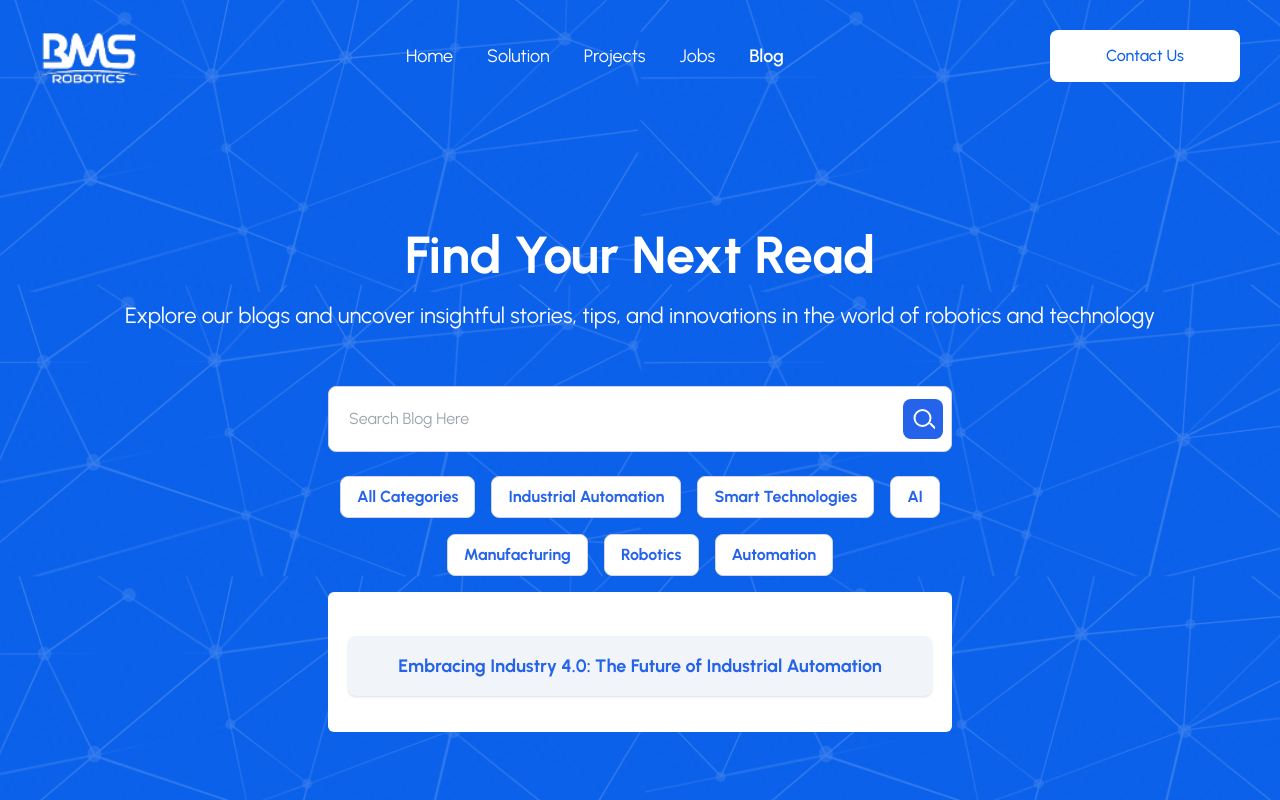
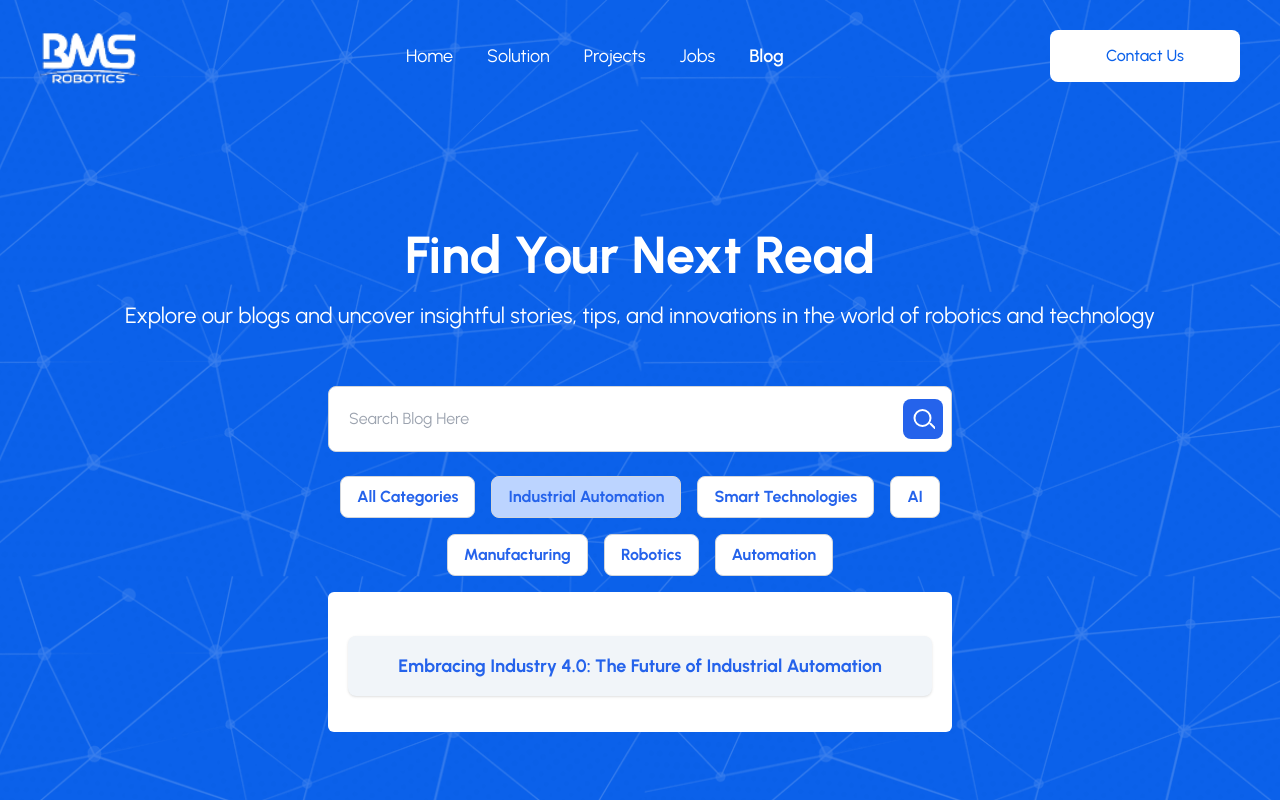
Before and after one commit to Tafhim-87/BMS-robotics, a Next.js app: page /blog in a window 1280 px wide. Both pictures are taken after a click on the button "Industrial Automation". Shown: the top 800 px of the page. Built offline with nearby package versions, Linux system fonts and the light colour scheme.

Commit message:
blog navbar

```diff
--- a/src/Components/blog/BlogHero.jsx
+++ b/src/Components/blog/BlogHero.jsx
@@ -1,10 +1,23 @@
 import React from "react";
+import { motion } from "framer-motion";
 import BlogSearch from "./BlogSearch";
 import Image from "next/image";
 import bg from "@/assets/imgs/blog/bgpatturn.png";
 import WhiteNavbaar from "./WhiteNavbar";
 
 const BlogHero = () => {
+  // Animation variants for the text
+  const textVariants = {
+    hidden: { opacity: 0, y: 20 },
+    visible: { opacity: 1, y: 0, transition: { duration: 0.8 } },
+  };
+
+  // Animation variants for the search bar
+  const searchVariants = {
+    hidden: { opacity: 0, y: 20 },
+    visible: { opacity: 1, y: 0, transition: { duration: 0.8, delay: 0.5 } },
+  };
+
   return (
     <div className="w-full flex flex-col justify-center items-center relative bg-[#0B61EA] text-[#FFFFFF]">
       <Image
@@ -16,16 +29,32 @@ const BlogHero = () => {
       />
       <WhiteNavbaar />
       <div className="container flex flex-col justify-center items-center text-center px-4 z-10 py-16 md:py-20 lg:py-28">
-        <h1 className="text-3xl sm:text-4xl md:text-5xl lg:text-[52px] leading-tight md:leading-[62px] font-bold">
+        <motion.h1
+          className="text-3xl sm:text-4xl md:text-5xl lg:text-[52px] leading-tight md:leading-[62px] font-bold"
+          variants={textVariants}
+          initial="hidden"
+          animate="visible"
+        >
           Find Your Next Read
-        </h1>
-        <p className="text-base sm:text-lg md:text-xl lg:text-[22px] mt-4">
+        </motion.h1>
+        <motion.p
+          className="text-base sm:text-lg md:text-xl lg:text-[22px] mt-4"
+          variants={textVariants}
+          initial="hidden"
+          animate="visible"
+          transition={{ delay: 0.2 }}
+        >
           Explore our blogs and uncover insightful stories, tips, and
           innovations in the world of robotics and technology
-        </p>
-        <div className="w-full max-w-2xl mt-8">
+        </motion.p>
+        <motion.div
+          className="w-full max-w-2xl mt-8"
+          variants={searchVariants}
+          initial="hidden"
+          animate="visible"
+        >
           <BlogSearch />
-        </div>
+        </motion.div>
       </div>
     </div>
   );
--- a/src/Components/blog/BlogSearch.jsx
+++ b/src/Components/blog/BlogSearch.jsx
@@ -1,5 +1,6 @@
 import { useState, useEffect } from "react";
 import { debounce } from "lodash";
+import { motion, AnimatePresence } from "framer-motion"; // Import framer-motion
 import blogs from "@/Components/blog/data/blogs";
 import SearchIcn from "@/assets/svgs/SearchIcn";
 import Link from "next/link";
@@ -27,6 +28,23 @@ const BlogSearch = () => {
     debouncedSearch(searchTerm, selectedCategory);
   }, [searchTerm, selectedCategory]);
 
+  // Animation variants for categories
+  const categoryVariants = {
+    hidden: { opacity: 0, y: 10 },
+    visible: { opacity: 1, y: 0, transition: { duration: 0.3 } },
+  };
+
+  // Animation variants for blog list
+  const blogListVariants = {
+    hidden: { opacity: 0 },
+    visible: { opacity: 1, transition: { staggerChildren: 0.3 } },
+  };
+
+  const blogItemVariants = {
+    hidden: { opacity: 0, y: 10 },
+    visible: { opacity: 1, y: 0 },
+  };
+
   return (
     <div className="w-full flex flex-col items-center p-4 sm:p-6">
       {/* Search Bar */}
@@ -48,44 +66,56 @@ const BlogSearch = () => {
       </div>
 
       {/* Categories */}
-      <div className="flex flex-wrap gap-2 sm:gap-4 mt-4 sm:mt-6 justify-center">
-        <button
+      <motion.div
+        className="flex flex-wrap gap-2 sm:gap-4 mt-4 sm:mt-6 justify-center"
+        variants={blogListVariants}
+        initial="hidden"
+        animate="visible"
+      >
+        <motion.button
           onClick={() => setSelectedCategory("")}
           className={`px-3 py-2 sm:px-4 sm:py-2 rounded-lg font-bold bg-white text-blue-600 text-sm sm:text-base border border-gray-300 ${
             selectedCategory === "" ? "bg-[#9abdfd]" : "hover:bg-gray-100"
           } transition-colors`}
+          variants={categoryVariants}
         >
           All Categories
-        </button>
+        </motion.button>
         {categories.map((category, index) => (
-          <button
+          <motion.button
             key={index}
-            className={`px-3 py-2 sm:px-4 sm:py-2 rounded-lg font-bold bg-white text-blue-600 text-sm sm:text-base border border-gray-300 ${
+            className={`px-3 py-2 sm:px-4 sm:py-2 rounded-lg font-bold text-blue-600 text-sm sm:text-base border border-gray-300 ${
               selectedCategory === category
-                ? "bg-[#9abdfd]"
-                : "hover:bg-gray-100"
+                ? "bg-[#bcd4ff]"
+                : "hover:bg-gray-100  bg-white"
             } transition-colors`}
             onClick={() =>
               setSelectedCategory(selectedCategory === category ? "" : category)
             }
+            variants={categoryVariants}
           >
             {category}
-          </button>
+          </motion.button>
         ))}
-      </div>
+      </motion.div>
 
       {/* Blog List */}
+      <AnimatePresence>
         {(searchTerm || selectedCategory) && (
-        <div className="w-full bg-white rounded-md mt-4 p-5">
+          <motion.div
+            className="w-full bg-white rounded-md mt-4 p-5"
+            variants={blogListVariants}
+            initial="hidden"
+            animate="visible"
+            exit="hidden"
+          >
             <div className="mt-6 w-full max-w-4xl">
               {filteredBlogs.length > 0 ? (
-              filteredBlogs.slice(0, 5).map(
-                (
-                  blog // Limit to 5 blogs
-                ) => (
-                  <div
+                filteredBlogs.slice(0, 5).map((blog) => (
+                  <motion.div
                     key={blog.id}
                     className="p-4 bg-slate-100 rounded-lg shadow mb-4"
+                    variants={blogItemVariants}
                   >
                     <Link
                       href={`/blog/${blog.id}`}
@@ -94,17 +124,20 @@ const BlogSearch = () => {
                     >
                       {blog.title}
                     </Link>
-                  </div>
-                )
-              )
+                  </motion.div>
+                ))
               ) : (
-              <p className="text-gray-500 text-center mt-6">
+                <motion.p
+                  className="text-gray-500 text-center mt-6"
+                  variants={blogItemVariants}
+                >
                   No blogs found. Try a different search term or category.
-              </p>
+                </motion.p>
               )}
             </div>
-        </div>
+          </motion.div>
         )}
+      </AnimatePresence>
     </div>
   );
 };
```
Lines whose indentation alone changed are shown as unchanged.
